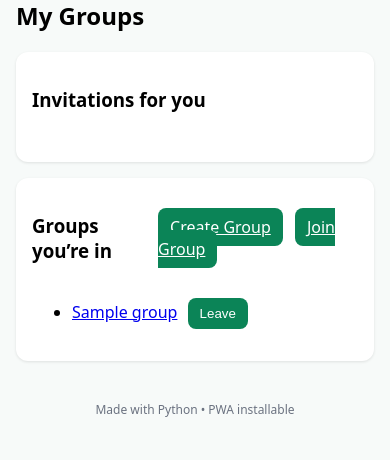
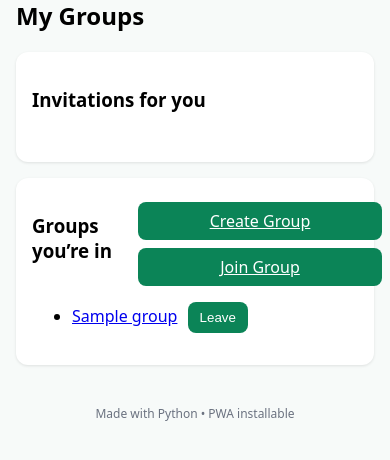
Before and after one commit to Kevin-Jay-Roberts21/Christmas-App, a FastAPI app: template app/templates/my_groups.html in a window 390 px wide. Shown: the part 272-732 px from the top of the page. Run offline with FastAPI, Linux system fonts and the light colour scheme; the template is opened without the code that fills it: most values are stand-ins (such as "Sample title", 1, 10 or a date in 2020).

Commit message:
Changed styling for iphone.

```diff
--- a/app/static/styles.css
+++ b/app/static/styles.css
@@ -126,3 +126,29 @@ button[disabled] { background:#9ca3af; cursor:not-allowed; }
 .tabs .tab {
   position: relative; /* needed for the active underline accent */
 }
+
+/* --- Groups page button layout --- */
+.group-buttons {
+  display: flex;
+  gap: 8px;
+}
+
+/* Mobile: stack the buttons vertically so they don't squish */
+@media (max-width: 640px) {
+  .card-header {
+    align-items: flex-start;
+  }
+
+  .group-buttons {
+    flex-direction: column;
+    align-items: stretch;
+    width: 100%;
+    max-width: 220px;  /* optional: keeps them from getting too wide */
+    margin-top: 8px;
+  }
+
+  .group-buttons .btn {
+    width: 100%;
+    text-align: center;
+  }
+}
--- a/app/templates/my_groups.html
+++ b/app/templates/my_groups.html
@@ -44,9 +44,9 @@
 <section class="card">
   <div class="card-header">
     <h3>Groups you’re in</h3>
-    <div>
+    <div class="group-buttons">
       <a class="btn" href="/groups/new">Create Group</a>
-      <a class="btn" href="/groups/join" style="margin-left:8px;">Join Group</a>
+      <a class="btn" href="/groups/join">Join Group</a>
     </div>
   </div>
 
```
